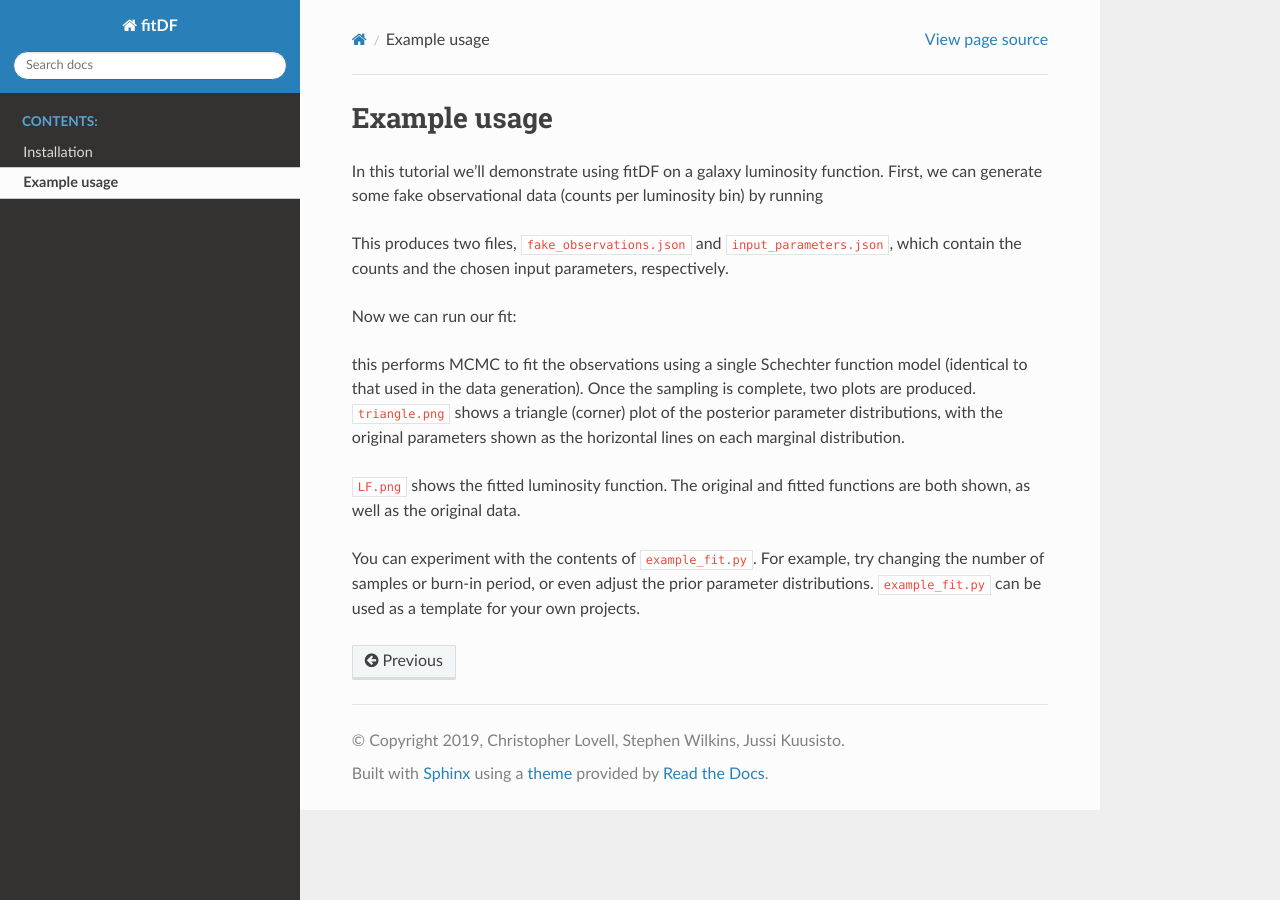
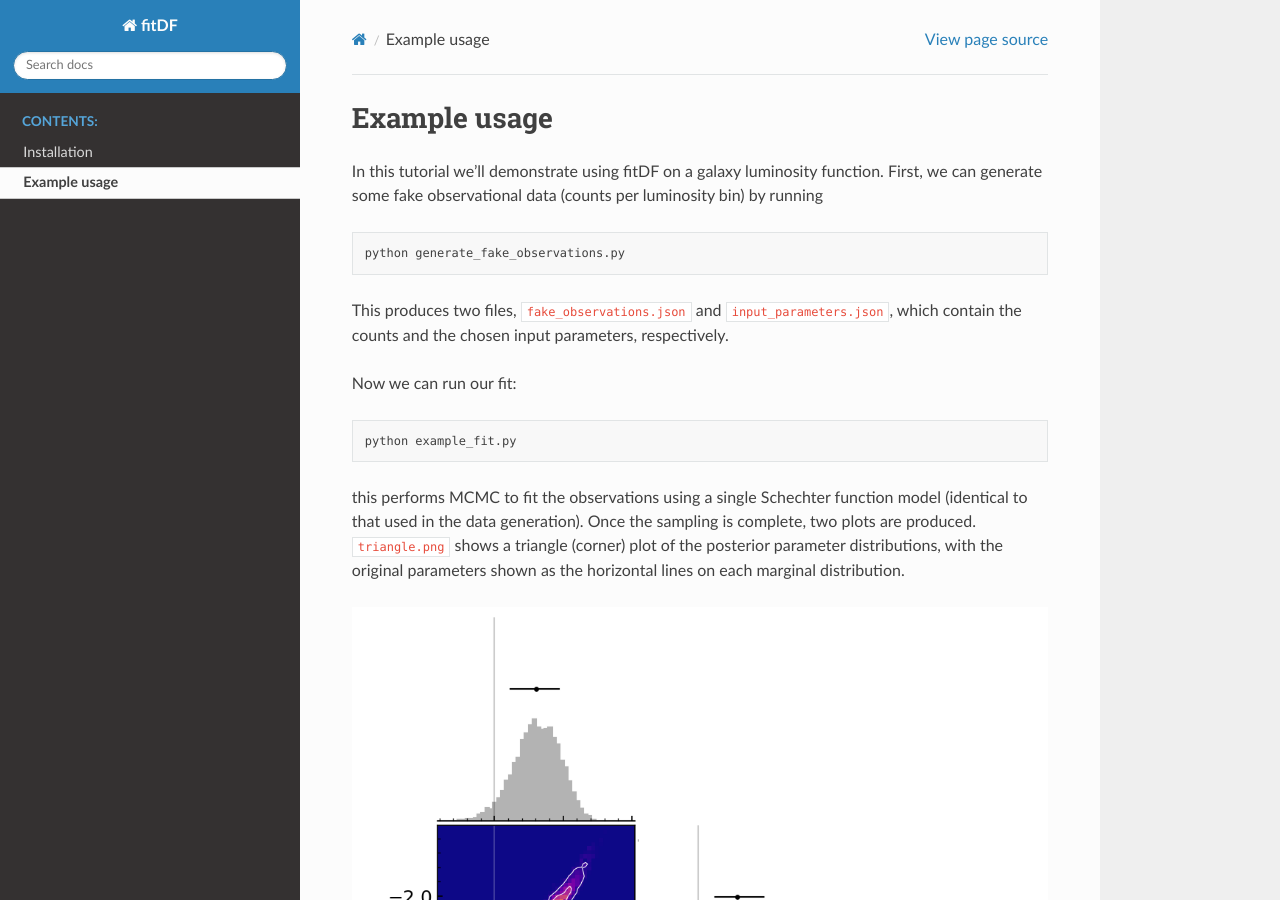
Before and after one commit to flaresimulations/fitDF, a Sphinx documentation site: the page built from docs/source/example.rst, in a window 1280 px wide and 900 px high. Built offline with Sphinx 7.4.7 and the Read the Docs theme 2.0.0, drawn with Linux system fonts in a browser that asks for light colours.

Commit message:
fix code blocks

```diff
--- a/docs/source/example.rst
+++ b/docs/source/example.rst
@@ -3,7 +3,8 @@ Example usage
 
 In this tutorial we'll demonstrate using fitDF on a galaxy luminosity function. First, we can generate some fake observational data (counts per luminosity bin) by running
 
-.. highlight::bash
+.. code-block:: bash
+
     python generate_fake_observations.py
 
 This produces two files, :code:`fake_observations.json` and :code:`input_parameters.json`, which contain the counts and the chosen input parameters, respectively.
@@ -11,16 +12,17 @@ This produces two files, :code:`fake_observations.json` and :code:`input_paramet
 Now we can run our fit:
 
 
-.. highlight::bash
+.. code-block:: bash
+
     python example_fit.py
 
 this performs MCMC to fit the observations using a single Schechter function model (identical to that used in the data generation). Once the sampling is complete, two plots are produced. :code:`triangle.png` shows a triangle (corner) plot of the posterior parameter distributions, with the original parameters shown as the horizontal lines on each marginal distribution.
 
-.. image::triangle.png
+.. image:: triangle.png
 
 :code:`LF.png` shows the fitted luminosity function. The original and fitted functions are both shown, as well as the original data.
 
-.. image::LF.png
+.. image:: LF.png
 
 
 
--- a/docs/source/installation.rst
+++ b/docs/source/installation.rst
@@ -3,7 +3,8 @@ Installation
 
 To install, clone the repository and run
 
-.. highlight::bash
+.. code-block:: bash
+
     python setup.py install
 
 in your desired environment.
```
